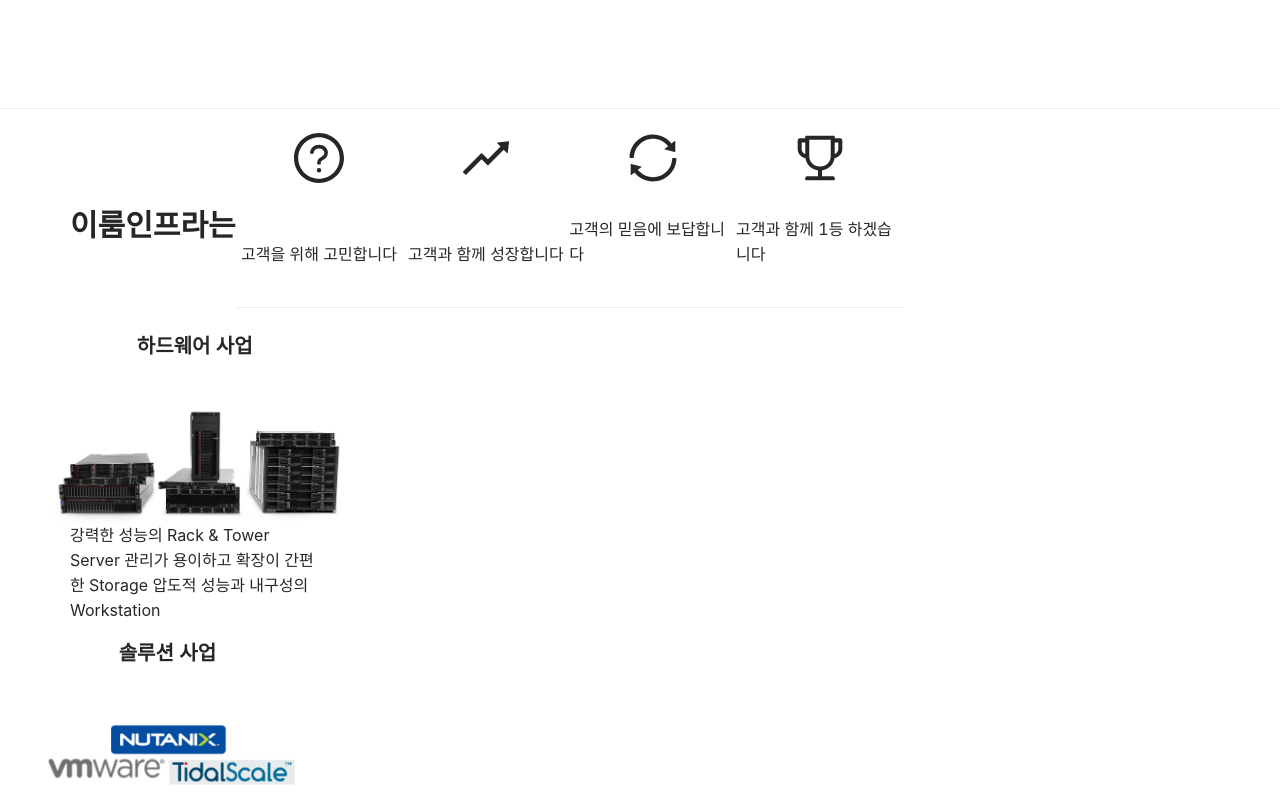
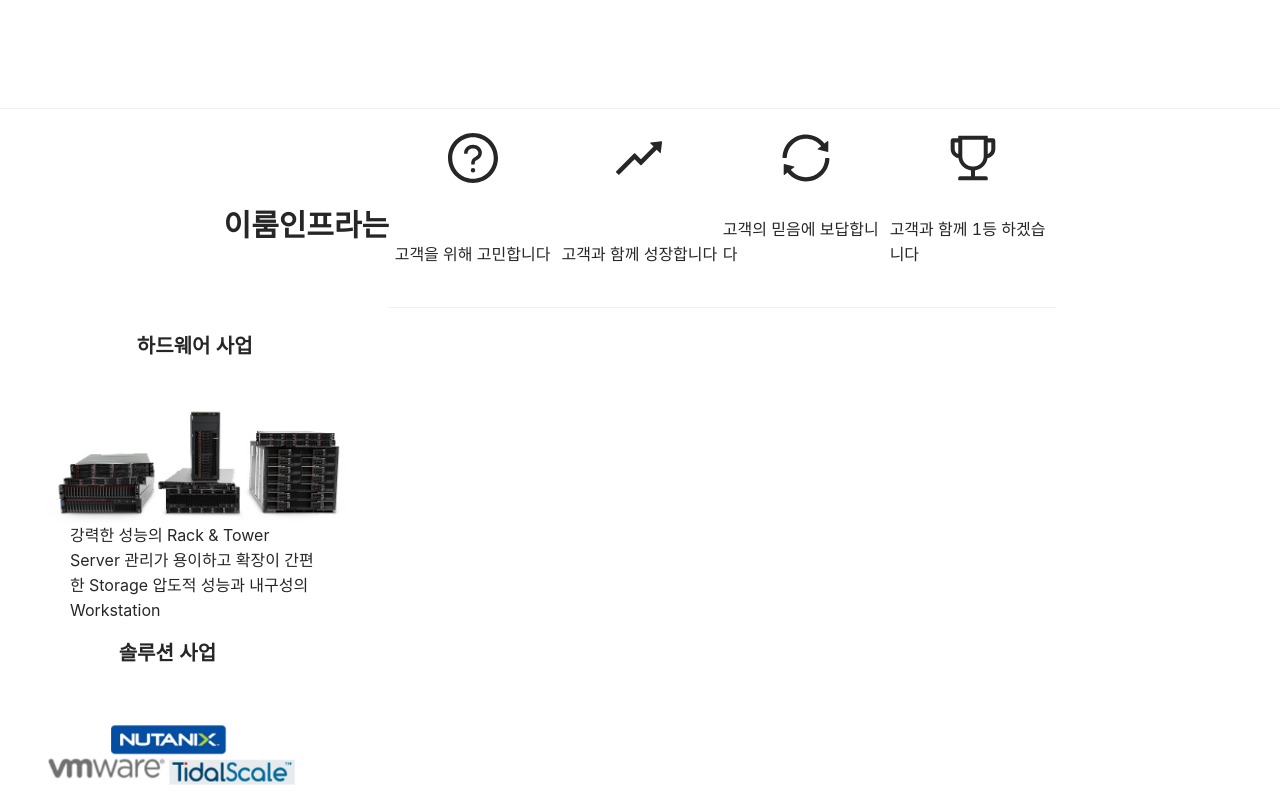
Before and after one commit to younghun1124/IrumInfraWeb, a React (Create React App) app: page / in a window 1280 px wide. Shown: the part 920-1720 px from the top of the page. Built offline with nearby package versions, Linux system fonts and the light colour scheme.

Commit message:
justify-content 오타수정

```diff
--- a/src/styles/theme.js
+++ b/src/styles/theme.js
@@ -16,7 +16,7 @@ const colors = {
 const common = {
     flexCenter: `
     display: flex;
-    justify-contents: center;
+    justify-content: center;
     align-items: center;
   `,
     flexCenterColumn: `
```
